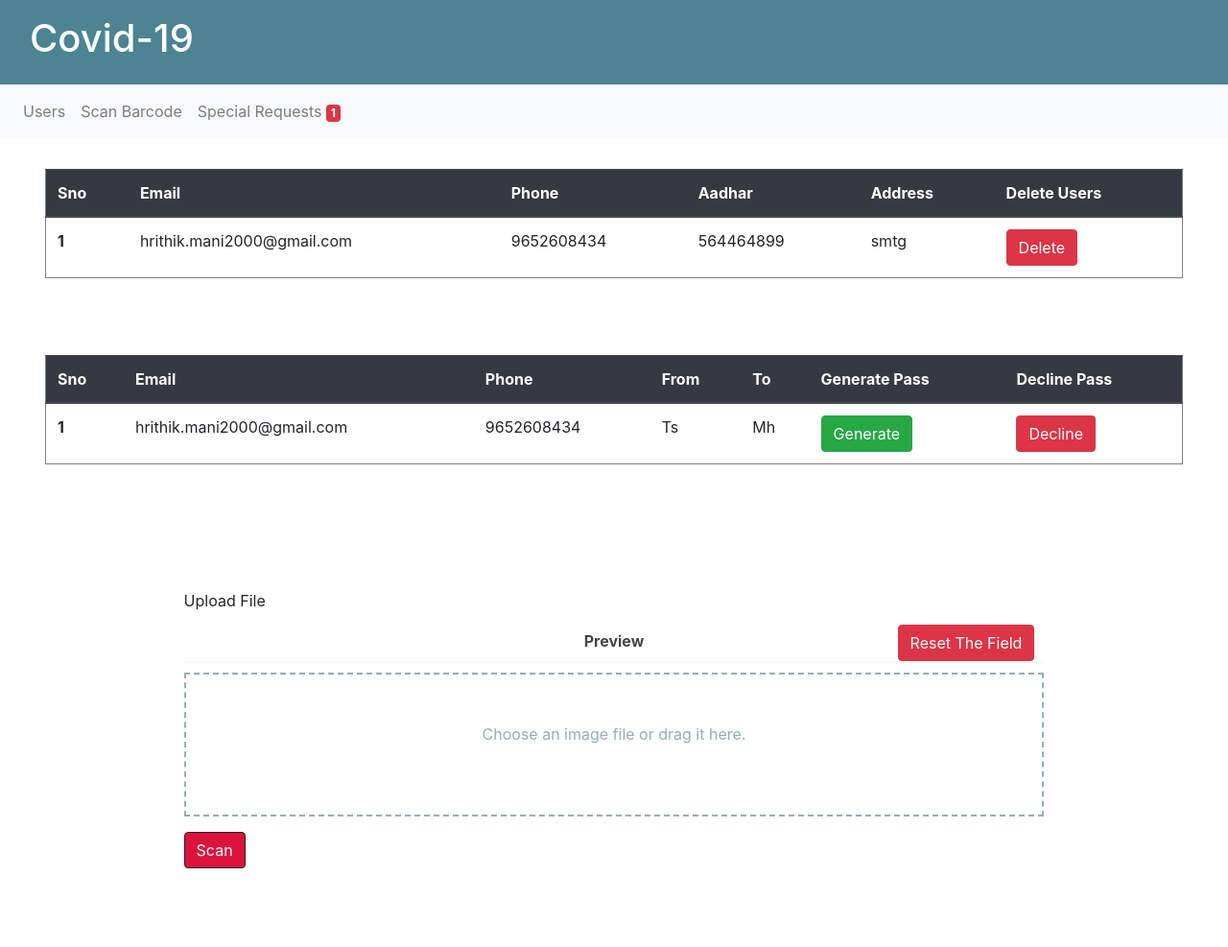
After one commit to HrithikMani/WebDevelopment-Microproject-3-CovidEpassApp, a Flask app: template template/admin.html in a window 1280 px wide. The commit adds this page. Shown: the whole page at 96% size. Run offline with Flask 2, Linux system fonts and the light colour scheme; the template is opened without the code that fills it, so the values that code supplies are empty; some libraries are stand-ins or nearby versions.

Commit message:
admin page

```diff
--- /dev/null
+++ b/template/admin.html
@@ -0,0 +1,237 @@
+<!DOCTYPE html>
+<html>
+
+<head>
+    <meta charset='utf-8'>
+    <meta http-equiv='X-UA-Compatible' content='IE=edge'>
+    <title>Admin page</title>
+    <meta name='viewport' content='width=device-width, initial-scale=1'>
+
+    <link rel="stylesheet" href="https://cdn.jsdelivr.net/npm/bootstrap@4.6.0/dist/css/bootstrap.min.css"
+        integrity="sha384-B0vP5xmATw1+K9KRQjQERJvTumQW0nPEzvF6L/Z6nronJ3oUOFUFpCjEUQouq2+l" crossorigin="anonymous">
+
+    <script type="text/javascript" src="https://www.gstatic.com/charts/loader.js"></script>
+    <script src="https://cdn.jsdelivr.net/npm/chart.js"></script>
+
+    <link rel="stylesheet" type='text/css' media='screen' href="css/index.css">
+</head>
+
+<body>
+    <section class="main">
+        <div class="container-fluid">
+            <div class="row">
+                <div class="col-9">
+                    <h1>Covid-19</h1>
+                </div>
+                <div class="col-md-3 col-sm-12">
+
+
+                </div>
+            </div>
+        </div>
+    </section>
+
+    <section>
+        <nav class="navbar navbar-expand-lg navbar-light bg-light">
+
+            <button class="navbar-toggler" type="button" data-toggle="collapse" data-target="#navbarNav"
+                aria-controls="navbarNav" aria-expanded="false" aria-label="Toggle navigation">
+                <span class="navbar-toggler-icon"></span>
+            </button>
+            <div class="collapse navbar-collapse" id="navbarNav">
+                <ul class="navbar-nav">
+                    <li class="nav-item">
+                        <a class="nav-link" href="#">Users <span class="sr-only">(current)</span></a>
+                    </li>
+
+                    <li class="nav-item">
+                        <a class="nav-link" href="#">Scan Barcode</a>
+                    </li>
+                    <li class="nav-item">
+                        <a class="nav-link" href="#">Special Requests <span class="badge badge-danger">1</span></a>
+                    </li>
+                </ul>
+            </div>
+        </nav>
+    </section>
+
+    <section class="UsersSection">
+        <div class="container-fluid">
+        <div class="row">
+        <div class="col">
+            <table class="table bord">
+                <thead class="thead-dark">
+                    <tr>
+                        <th scope="col">Sno</th>
+                        <th scope="col">Email</th>
+
+                        <th scope="col">Phone</th>
+                        <th scope="col">Aadhar</th>
+                        <th scope="col">Address</th>
+                        <th scope="col">Delete Users</th>
+                    </tr>
+                </thead>
+                <tbody>
+                    <tr>
+                        <th scope="row">1</th>
+                        <td>hrithik.mani2000@gmail.com</td>
+
+                        <td>9652608434</td>
+                        <td>564464899</td>
+                        <td>smtg</td>
+                        <td><button class="btn btn-danger">Delete</button></td>
+                    </tr>
+
+                </tbody>
+            </table>
+        </div>
+        </div>
+    </div>
+    </section>
+
+    <section class="UsersSection">
+          <div class="container-fluid">
+        <div class="row">
+        <div class="col">
+            <table class="table bord">
+                <thead class="thead-dark">
+                    <tr>
+                        <th scope="col">Sno</th>
+                        <th scope="col">Email</th>
+
+                        <th scope="col">Phone</th>
+                        <th scope="col">From</th>
+                        <th scope="col">To</th>
+                        <th scope="col">Generate Pass</th>
+                        <th scope="col">Decline Pass</th>
+                    </tr>
+                </thead>
+                <tbody>
+                    <tr>
+                        <th scope="row">1</th>
+                        <td>hrithik.mani2000@gmail.com</td>
+
+                        <td>9652608434</td>
+                        <td>Ts</td>
+                        <td>Mh</td>
+                        <td><button class="btn btn-success">Generate</button></td>
+                        <td><button class="btn btn-danger">Decline</button></td>
+
+                    </tr>
+
+
+
+                </tbody>
+            </table>
+        </div>
+        </div>
+    </div>
+    </section>
+
+    <section class="UsersSection">
+        <form action="" method="POST" enctype="multipart/form-data">
+            <div class="container">
+                <div class="row">
+                    <div class="col-md-12">
+                        <div class="form-group">
+                            <label class="control-label">Upload File</label>
+                            <div class="preview-zone hidden">
+                                <div class="box box-solid">
+                                    <div class="box-header with-border">
+                                        <div><b>Preview</b></div>
+                                        <div class="box-tools pull-right">
+                                            <button type="button" class="btn btn-danger btn-xs remove-preview">
+                                                <i class="fa fa-times"></i> Reset The Field
+                                            </button>
+                                        </div>
+                                    </div>
+                                    <div class="box-body"></div>
+                                </div>
+                            </div>
+                            <div class="dropzone-wrapper">
+                                <div class="dropzone-desc">
+                                    <i class="glyphicon glyphicon-download-alt"></i>
+                                    <p>Choose an image file or drag it here.</p>
+                                </div>
+                                <input type="file" name="img_logo" class="dropzone">
+                            </div>
+                        </div>
+                    </div>
+                </div>
+
+                <div class="row">
+                    <div class="col-md-12">
+                        <button type="submit" class="btn btn-primary pull-right">Scan</button>
+                    </div>
+                </div>
+            </div>
+        </form>
+    </section>
+
+
+    <script src="https://code.jquery.com/jquery-3.6.0.min.js"
+        integrity="sha256-/xUj+3OJU5yExlq6GSYGSHk7tPXikynS7ogEvDej/m4=" crossorigin="anonymous"></script>
+    <script src="https://cdn.jsdelivr.net/npm/bootstrap@4.6.0/dist/js/bootstrap.bundle.min.js"
+        integrity="sha384-Piv4xVNRyMGpqkS2by6br4gNJ7DXjqk09RmUpJ8jgGtD7zP9yug3goQfGII0yAns"
+        crossorigin="anonymous"></script>
+
+
+    <script>
+        // Code By Webdevtrick ( https://webdevtrick.com )
+            function readFile(input) {
+                if (input.files && input.files[0]) {
+                    var reader = new FileReader();
+
+                    reader.onload = function (e) {
+                        var htmlPreview =
+                            '<img width="200" src="' + e.target.result + '" />' +
+                            '<p>' + input.files[0].name + '</p>';
+                        var wrapperZone = $(input).parent();
+                        var previewZone = $(input).parent().parent().find('.preview-zone');
+                        var boxZone = $(input).parent().parent().find('.preview-zone').find('.box').find('.box-body');
+
+                        wrapperZone.removeClass('dragover');
+                        previewZone.removeClass('hidden');
+                        boxZone.empty();
+                        boxZone.append(htmlPreview);
+                    };
+
+                    reader.readAsDataURL(input.files[0]);
+                }
+            }
+
+            function reset(e) {
+                e.wrap('<form>').closest('form').get(0).reset();
+                e.unwrap();
+            }
+
+            $(".dropzone").change(function () {
+                readFile(this);
+            });
+
+            $('.dropzone-wrapper').on('dragover', function (e) {
+                e.preventDefault();
+                e.stopPropagation();
+                $(this).addClass('dragover');
+            });
+
+            $('.dropzone-wrapper').on('dragleave', function (e) {
+                e.preventDefault();
+                e.stopPropagation();
+                $(this).removeClass('dragover');
+            });
+
+            $('.remove-preview').on('click', function () {
+                var boxZone = $(this).parents('.preview-zone').find('.box-body');
+                var previewZone = $(this).parents('.preview-zone');
+                var dropzone = $(this).parents('.form-group').find('.dropzone');
+                boxZone.empty();
+                previewZone.addClass('hidden');
+                reset(dropzone);
+            });
+    </script>
+
+
+    </body>
+
+</html>
--- a/template/css/index.css
+++ b/template/css/index.css
@@ -67,3 +67,86 @@ body {
   margin-top: 3rem;
   margin-bottom: 4rem;
 }
+.UsersSection {
+  padding: 2rem;
+
+  background-color: white;
+}
+
+.nav-link:clicked {
+  color: black;
+}
+
+/* Code By Webdevtrick ( https://webdevtrick.com ) */
+.container {
+  padding: 50px 10%;
+}
+
+.box {
+  position: relative;
+  background: #ffffff;
+  width: 100%;
+}
+
+.box-header {
+  color: #444;
+  display: block;
+  padding: 10px;
+  position: relative;
+  border-bottom: 1px solid #f4f4f4;
+  margin-bottom: 10px;
+}
+
+.box-tools {
+  position: absolute;
+  right: 10px;
+  top: 5px;
+}
+
+.dropzone-wrapper {
+  border: 2px dashed #91b0b3;
+  color: #92b0b3;
+  position: relative;
+  height: 150px;
+}
+
+.dropzone-desc {
+  position: absolute;
+  margin: 0 auto;
+  left: 0;
+  right: 0;
+  text-align: center;
+  width: 40%;
+  top: 50px;
+  font-size: 16px;
+}
+
+.dropzone,
+.dropzone:focus {
+  position: absolute;
+  outline: none !important;
+  width: 100%;
+  height: 150px;
+  cursor: pointer;
+  opacity: 0;
+}
+
+.dropzone-wrapper:hover,
+.dropzone-wrapper.dragover {
+  background: #ecf0f5;
+}
+
+.preview-zone {
+  text-align: center;
+}
+
+.preview-zone .box {
+  box-shadow: none;
+  border-radius: 0;
+  margin-bottom: 0;
+}
+
+.btn-primary {
+  background-color: crimson;
+  border: 1px solid #212121;
+}
```
Also changed, not shown: template/register.html (+9 -0 lines).
